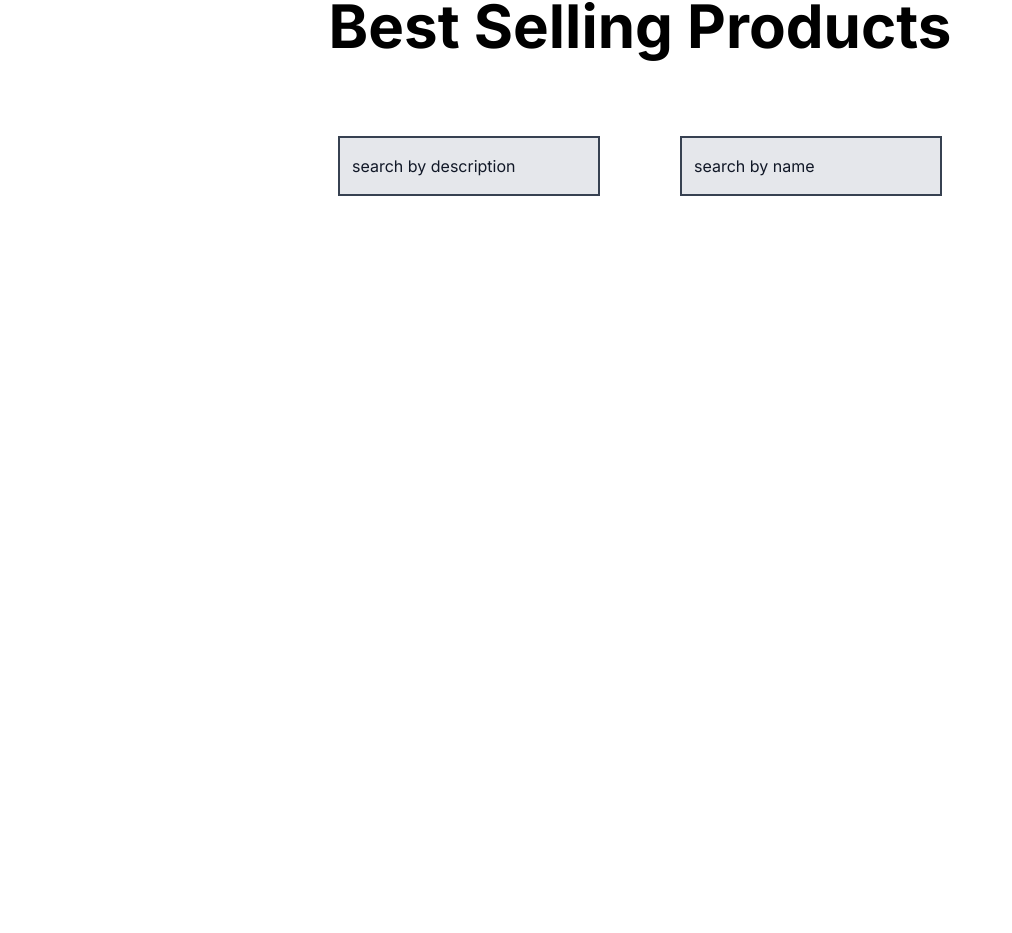
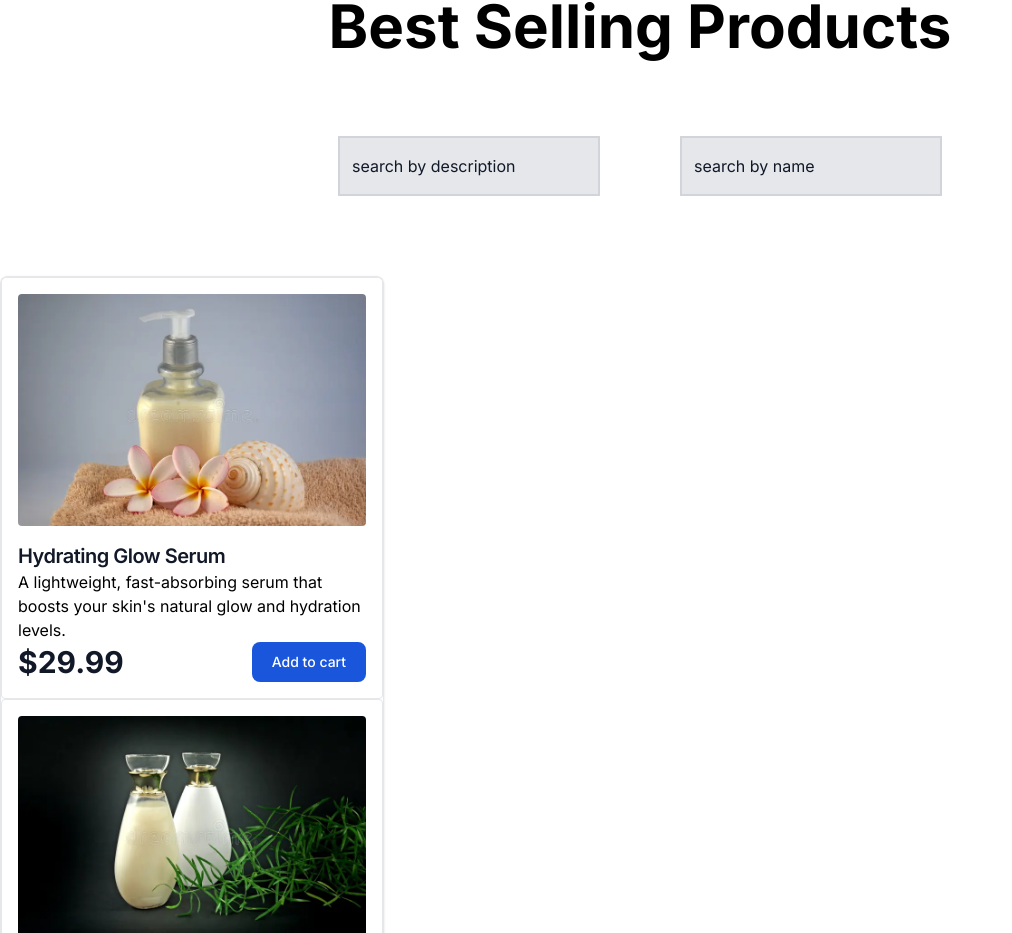
Before and after one commit to patrickiyiakimo/shopverse, a Next.js app: page / in a window 1280 px wide. Shown: the part 932-1865 px from the top of the page, without its empty margins (0-1012 px from the left). Before the commit the page ends 1128 px from the top, so only its background shows below. Built offline with nearby package versions, Linux system fonts and the light colour scheme.

Commit message:
fetched the products

```diff
--- a/components/BestSellingProducts.tsx
+++ b/components/BestSellingProducts.tsx
@@ -1,25 +1,90 @@
-import React from 'react'
+"use client"
 
-export default function BestSellingProducts() {
+import React, { useEffect, useState } from "react";
+
+interface Product {
+  id: number;
+  name: string;
+  description: string;
+  image: string;
+  price: number;
+}
+
+const fetchProducts = async (): Promise<Product[]> => {
+  try {
+    const response = await fetch("skincare.json");
+    if (!response.ok) {
+      throw new Error("Network response was not ok");
+    }
+    const data: Product[] = await response.json();
+    return data;
+  } catch (error) {
+    console.log("Failed to fetch:", error);
+    return [];
+  }
+};
+
+const BestSellingProducts: React.FC = () => {
+  const [products, setProducts] = useState<Product[]>([]);
+
+  useEffect(() => {
+    const getProducts = async () => {
+      const fetchedProducts = await fetchProducts();
+      setProducts(fetchedProducts);
+    };
+
+    getProducts();
+  }, []);
+
   return (
     <div className="pt-32">
       <div className="">
         <h1 className="pb-20 text-center text-6xl font-bold">
           Best Selling Products
         </h1>
-        <section className="flex items-center justify-center">
+        <section className="mb-20 flex items-center justify-center">
           <input
             type="text"
             placeholder="search by description"
-            className="mr-20 border-2 border-gray-700 bg-gray-200 py-4 placeholder:text-gray-900"
+            className="mr-20 border-2 border-gray-300 bg-gray-200 py-4 placeholder:text-gray-900"
           />
           <input
             type="text"
             placeholder="search by name"
-            className="border-2 border-gray-700 bg-gray-200 py-4 placeholder:text-gray-900"
+            className="border-2 border-gray-300 bg-gray-200 py-4 placeholder:text-gray-900"
           />
         </section>
+        <div className="w-full max-w-sm rounded-lg border border-gray-200 bg-white shadow dark:border-gray-700 dark:bg-gray-800">
+          {products.map((product) => (
+            <div key={product.id} className="rounded border p-4">
+              <img
+                src={product.image}
+                alt={product.name}
+                className="mb-4 h-auto w-full rounded"
+              />
+              <a href="#">
+                <h5 className="text-xl font-semibold tracking-tight text-gray-900 dark:text-white">
+                  {product.name}
+                </h5>
+              </a>
+              <p>{product.description}</p>
+              <div className="flex items-center justify-between">
+                <span className="text-3xl font-bold text-gray-900 dark:text-white">
+                  <p className="font-bold">${product.price.toFixed(2)}</p>
+                </span>
+                <a
+                  href="#"
+                  className="rounded-lg bg-blue-700 px-5 py-2.5 text-center text-sm font-medium text-white hover:bg-blue-800 focus:outline-none focus:ring-4 focus:ring-blue-300 dark:bg-blue-600 dark:hover:bg-blue-700 dark:focus:ring-blue-800"
+                >
+                  Add to cart
+                </a>
+              </div>
+            </div>
+          ))}
+        </div>
       </div>
     </div>
   );
-}
+};
+
+export default BestSellingProducts;
```
Also changed, not shown: api/BestSellingProducts.ts (added, +15 -0 lines).
